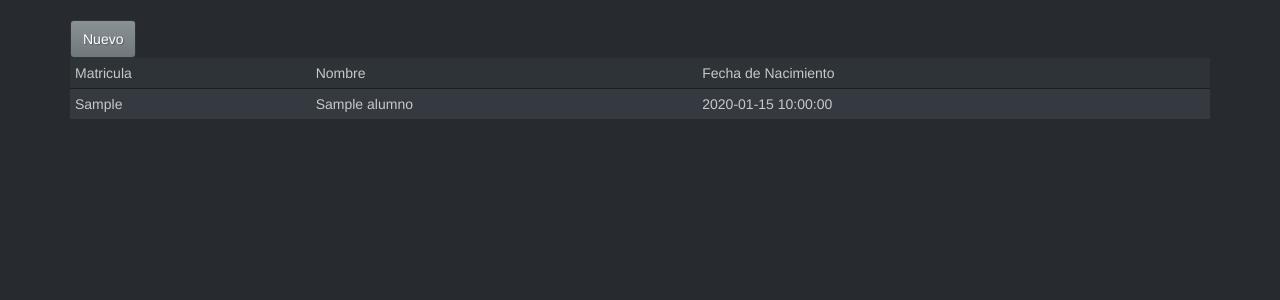
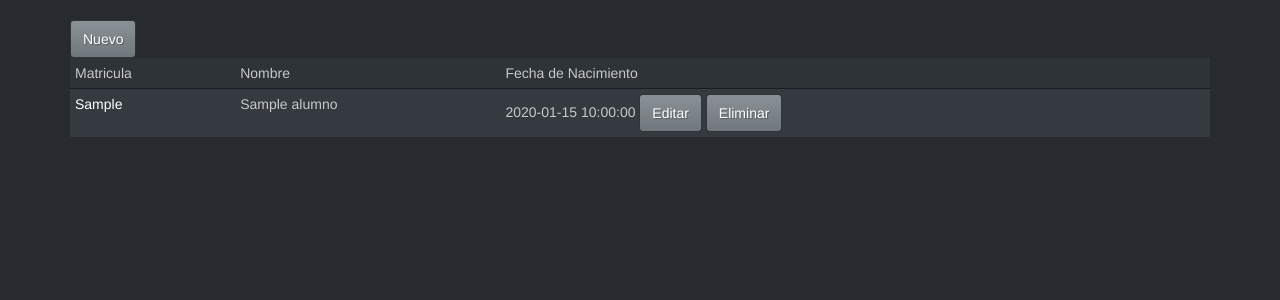
Before and after one commit to ProfVillegas/mvc, a PHP site: page /mvc/alumno in a window 1280 px wide. Shown: the part 52-352 px from the top of the page. Run offline with PHP 8.4, Linux system fonts and the light colour scheme; tables that the repository leaves empty or names only in its code hold one stand-in row (values such as "Sample post"); some libraries are stand-ins or nearby versions.

Commit message:
Boton eliminar y listado de carreras
Revisar el eliminar, porque aun no esta implementado el código

```diff
--- a/vista/alumno/form.php
+++ b/vista/alumno/form.php
@@ -64,9 +64,12 @@
 			} else {
 				echo "<option value=''  >Seleccione una carrera</option>";
 			}
+			echo  "/n/r";
 			$carr=$this->carreras;
 			foreach($carr as $c)	{
-				echo "<option value='".$c->clave."' >".$c->nombre."</option>";
+				echo "<option value='".$c->clave."' ".(($obj->carrera==$c->clave)?'selected=selected':'').">".$c->nombre."</option>";
+
+				echo  "/n/r";
 
 			}
 
--- a/vista/alumno/listar.php
+++ b/vista/alumno/listar.php
@@ -18,9 +18,22 @@
 				foreach($data as $d){
 			?>
 			<tr>
-				<td><?php echo $d->matricula;?></td>
+				<td>
+				<a href="<?php echo BASE_URL;?>alumno/actualizar/<?php echo $d->matricula ;?>">
+				<?php echo $d->matricula;?>
+				   </a>
+				</td>
 				<td><?php echo $d->nombre;?></td>
-				<td><?php echo $d->fecha_nac;?></td>
+				<td><?php echo $d->fecha_nac;?>
+					<a class="btn btn-primary" href="<?php echo BASE_URL;?>alumno/actualizar/<?php echo $d->matricula ;?>">
+						Editar
+				   </a>
+
+					<a class="btn btn-primary" href="<?php echo BASE_URL;?>alumno/eliminar/<?php echo $d->matricula ;?>">
+						Eliminar
+				   </a>
+				</td>
+				</td>
 			</tr>
 			<?php
 				}
```
